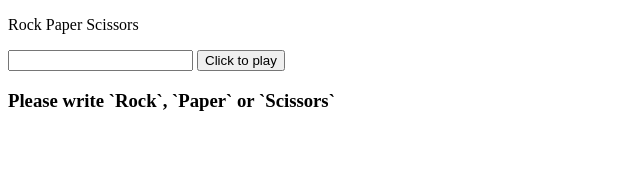
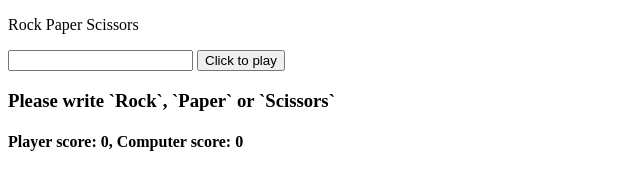
Before and after one commit to Gconnect3/rockPaper, a plain HTML site: page index.html in a window 1280 px wide. Both pictures are taken after a click on the button "Click to play". Shown: the whole page, without its empty margins (0-640 px from the left). Drawn offline with Linux system fonts and the light colour scheme.

Commit message:
got lost in the logic

```diff
--- a/index.html
+++ b/index.html
@@ -11,6 +11,7 @@
     <input type="text">
     <button>Click to play</button>
     <h3></h3>
+    <h4></h4>
 
     <script src="script/script.js"></script>
 </body>
--- a/script/script.js
+++ b/script/script.js
@@ -35,6 +35,8 @@ function playRPS() {
 const player = playerSelection()
 const cpu = computerPlay()
 let answer = ""
+let cpuWin = 0
+let playerWin = 0
 
 if (player === 5 ){
      answer = "Please write `Rock`, `Paper` or `Scissors`"}
@@ -44,26 +46,42 @@ if (player === 5 ){
     }
     else if ((player === 1) && (cpu === 0)){
         answer = "You win!!! Rock beats Scissors!"
+        //return "Player Loss"
     }
      else if ((player === 0) && (cpu === 1)){
         answer = "You lose!!! Rock beats Scissors!"
+        //return "Player Win"
     }
      else if ((player === 1) && (cpu === 2)){
         answer = "You lose!!! Paper beats Rock!"
+        //return "Player Loss"
     }
     else if ((player === 2) && (cpu === 1)){
         answer = "You win!!! Paper beats Rock!"
+        //return "Player Win"
     } else if ((player === 0) && (cpu === 2)){
         answer = "You Win!!! Scissors beats Paper"
+     //   return "Player Win"
     }
     else if ((player === 2) && (cpu === 0)){
         answer = "You lose!!! Scissors beats Paper"
+        //return "Player Loss"
     }
     else {
         answer =  "Error 10"
+        //return "Error 10"
     }
 
+
+/*if (playRPS === "Player Win"){
+    playerWin += 1
+} else if (playRPS === "Player Loss"){
+    cpuWin += 1
+} else {}*/
+    document.querySelector("h4").textContent = `Player score: ${playerWin}, Computer score: ${cpuWin} `
     document.querySelector("h3").textContent = answer
+
 }
 
+
 document.querySelector("button").addEventListener('click', playRPS)
```
